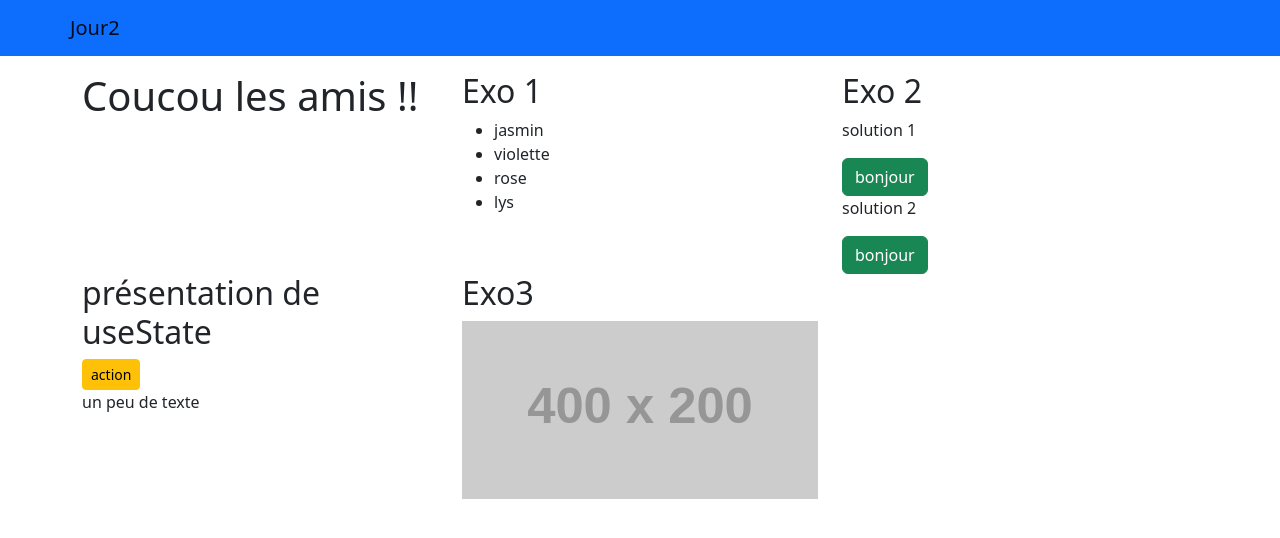
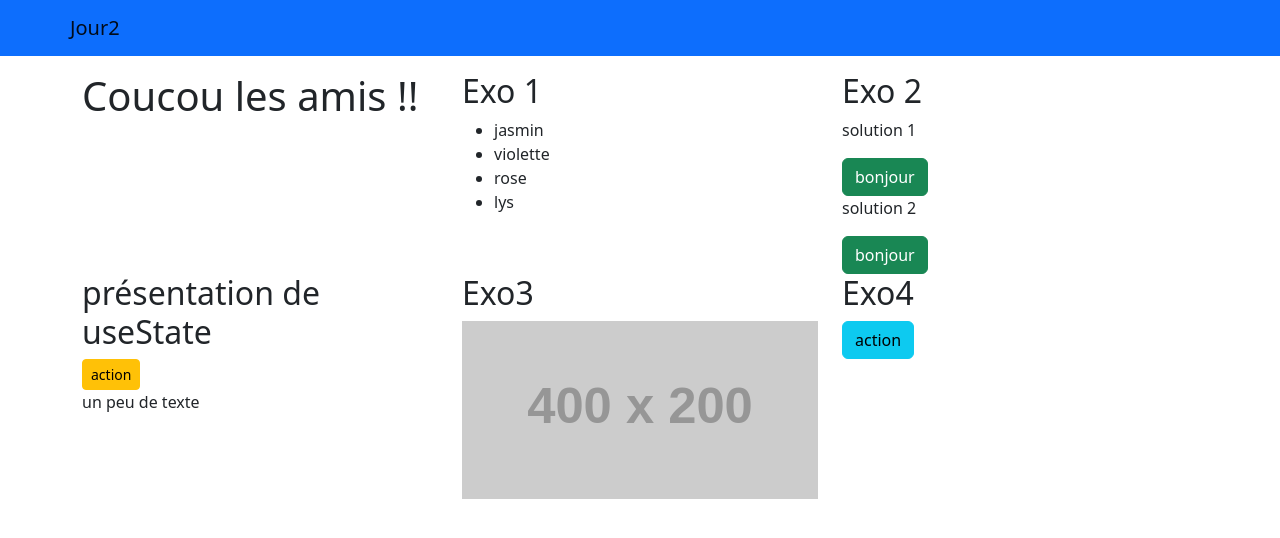
Before and after one commit to webdevproformation/react-greta-dec2022, a React (Vite) app in the folder 02-jour2/: page / in a window 1280 px wide. Shown: the top 538 px of the page. Built offline with nearby package versions, Linux system fonts and the light colour scheme.

Commit message:
correction

```diff
--- a/02-jour2/src/App.jsx
+++ b/02-jour2/src/App.jsx
@@ -5,6 +5,7 @@ import './App.css' */
 import Exo1 from "./composants/Exo1"
 import Exo2 from "./composants/Exo2"
 import Exo3 from "./composants/Exo3"
+import Exo4 from "./composants/Exo4"
 import Menu from "./composants/Menu"
 import Texte from "./composants/Texte"
 
@@ -34,6 +35,10 @@ function App() {
             <h2>Exo3</h2>
             <Exo3 />
           </div>
+          <div className="col-4">
+            <h2>Exo4</h2>
+            <Exo4 />
+          </div>
         </section>
       </div>
     </>
--- /dev/null
+++ b/02-jour2/src/composants/Exo4.jsx
@@ -0,0 +1,24 @@
+import { useState } from "react"
+const Exo4 = () => {
+    const [ information , setInformation] = useState("")
+    const etudiants = ["Alain", "Céline", "Charles" , "Zorro"]
+    const handleClick = () => {
+        /* setInformation( () => {
+            if(etudiants.length <= 2){
+                return "cours individuel"
+            }
+            return "cours collectif"
+        } ) */
+        setInformation( () => {
+            return  (etudiants.length <= 2) ? "cours individuel" : "cours collectif" ;
+        } )
+    }
+    return (
+        <>
+            <button className="btn btn-info" onClick={handleClick}>action</button>
+            <p>{information}</p>
+        </>
+    );
+}
+
+export default Exo4;
```
